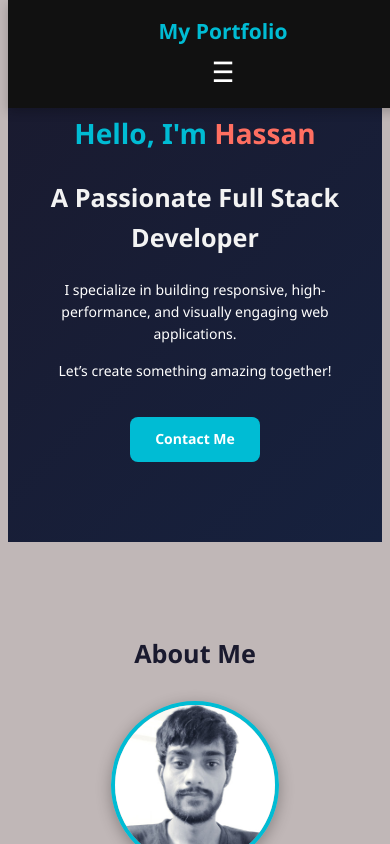
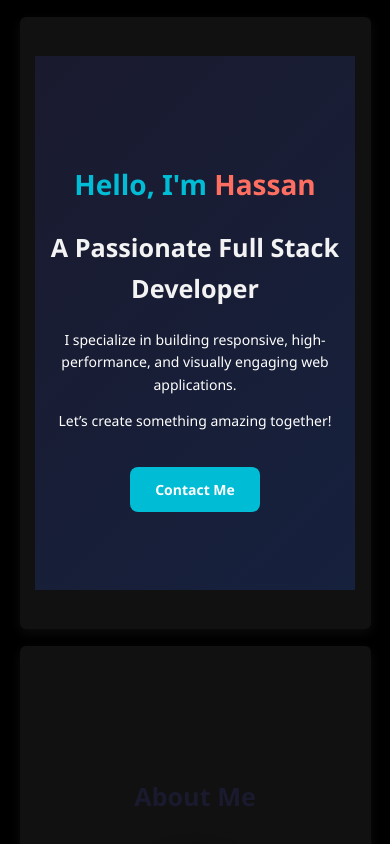
Before and after one commit to hassanmahmoodjafri121/Portfolio, a React (Vite) app in the folder my-portfolio/: page / in a window 390 px wide. Shown: the top 844 px of the page. Built offline with nearby package versions, Linux system fonts and the light colour scheme; the HTML template or start-up script is replaced by a standard one.

Commit message:
portfolio

```diff
--- a/my-portfolio/package.json
+++ b/my-portfolio/package.json
@@ -10,6 +10,8 @@
     "lint": "eslint ."
   },
   "dependencies": {
+    "aos": "^2.3.4",
+    "crypto-js": "^4.2.0",
     "react": "^19.1.0",
     "react-dom": "^19.1.0",
     "react-icons": "^5.5.0"
--- a/my-portfolio/src/App.jsx
+++ b/my-portfolio/src/App.jsx
@@ -1,32 +1,49 @@
-// src/App.jsx
-import React, { useState } from 'react';
-import Header from './components/Header';
-import Home from './components/Hero';
-import About from './components/About';
-import Skills from './components/Skills';
-import Experience from './components/Experience';
-import Projects from './components/Projects';
-import Contact from './components/Contact';
+import React, { useEffect } from "react";
+import AOS from "aos";
+import "aos/dist/aos.css";
+
+import Home from "./components/Hero";
+import About from "./components/About";
+import Skills from "./components/Skills";
+import Experience from "./components/Experience";
+import Projects from "./components/Projects";
+import Contact from "./components/Contact";
 import Footer from "./components/footer";
-import './index.css';
+import "./index.css";
 
 function App() {
-  const [menuOpen, setMenuOpen] = useState(false);
+  useEffect(() => {
+    AOS.init({
+      duration: 800,
+      once: true,
+      offset: 100,
+    });
+  }, []);
 
-  const toggleMenu = () => {
-    setMenuOpen(prev => !prev);
-  };
+  const sections = [
+    <Home />,
+    <About />,
+    <Skills />,
+    <Experience />,
+    <Projects />,
+    <Contact />,
+  ];
+
+  const delays = ["0", "200", "400", "600", "800", "1000"];
 
   return (
     <>
-      <Header menuOpen={menuOpen} toggleMenu={toggleMenu} />
       <main>
-        <Home />
-        <About />
-        <Skills />
-        <Experience /> {/* ✅ Added here */}
-        <Projects />
-        <Contact />
+        {sections.map((Component, index) => (
+          <section
+            key={index}
+            className="page-section"
+            data-aos="fade-up"
+            data-aos-delay={delays[index]}
+          >
+            {Component}
+          </section>
+        ))}
       </main>
       <Footer />
     </>
--- a/my-portfolio/src/components/Header.jsx
+++ /dev/null
@@ -1,36 +0,0 @@
-import React, { useState } from 'react';
-
-
-const Header = () => {
-  const [menuOpen, setMenuOpen] = useState(false);
-
-  const toggleMenu = () => {
-    setMenuOpen(!menuOpen);
-  };
-
-  return (
-    <header className="header">
-      <div className="container">
-        <div className="logo">My Portfolio</div>
-
-        {/* Hamburger button */}
-        <div
-          className={`menu-toggle ${menuOpen ? 'rotate' : ''}`}
-          onClick={toggleMenu}
-        >
-          &#9776;
-        </div>
-
-        {/* Nav Links */}
-        <ul className={`nav-links ${menuOpen ? 'open' : ''}`}>
-          <li><a href="#home" onClick={toggleMenu}>Home</a></li>
-          <li><a href="#about" onClick={toggleMenu}>About</a></li>
-          <li><a href="#projects" onClick={toggleMenu}>Projects</a></li>
-          <li><a href="#contact" onClick={toggleMenu}>Contact</a></li>
-        </ul>
-      </div>
-    </header>
-  );
-};
-
-export default Header;
--- a/my-portfolio/src/index.css
+++ b/my-portfolio/src/index.css
@@ -603,3 +603,120 @@ body {
     margin: 15px 0;
   }
 }
+/* index.css */
+
+.page-section {
+  opacity: 0;
+  transform: translateY(20px);
+  animation: fadeSlideUp 0.8s ease-out forwards;
+  animation-delay: var(--delay, 0s);
+  margin-bottom: 60px; /* Optional spacing between sections */
+}
+/* index.css */
+
+body {
+  margin: 0;
+  font-family: 'Segoe UI', sans-serif;
+  background-color: #f9f9f9;
+}
+
+.page-section {
+  padding: 60px 20px;
+  margin-bottom: 40px;
+  background-color: #fff;
+  border-radius: 8px;
+  box-shadow: 0 4px 12px rgba(0, 0, 0, 0.05);
+}
+
+/* Optional: smooth scroll */
+html {
+  scroll-behavior: smooth;
+}
+/* index.css */
+
+body {
+  margin: 0;
+  font-family: 'Segoe UI', sans-serif;
+  background-color: #f0f2f5;
+}
+
+.page-section {
+  background-color: #ffffff;
+  padding: 5vw 6vw;
+  margin: 4vh auto;
+  border-radius: 12px;
+  box-shadow: 0 4px 12px rgba(0, 0, 0, 0.05);
+  max-width: 1200px;
+  width: 90%;
+  box-sizing: border-box;
+}
+
+/* Responsive tweaks */
+@media (max-width: 768px) {
+  .page-section {
+    padding: 8vw 5vw;
+    margin: 3vh auto;
+    border-radius: 8px;
+  }
+}
+
+@media (max-width: 480px) {
+  .page-section {
+    padding: 10vw 4vw;
+    margin: 2vh auto;
+    border-radius: 6px;
+  }
+}
+
+/* index.css */
+
+body {
+  margin: 0;
+  font-family: 'Segoe UI', sans-serif;
+  background-color: #000000;
+  color: #ffffff;
+}
+
+.page-section {
+  background-color: #111111;
+  color: #ffffff;
+  padding: 5vw 6vw;
+  margin: 4vh auto;
+  border-radius: 12px;
+  box-shadow: 0 4px 12px rgba(255, 255, 255, 0.05);
+  max-width: 1200px;
+  width: 90%;
+  box-sizing: border-box;
+}
+
+/* Responsive tweaks */
+@media (max-width: 768px) {
+  .page-section {
+    padding: 8vw 5vw;
+    margin: 3vh auto;
+    border-radius: 8px;
+  }
+}
+
+@media (max-width: 480px) {
+  .page-section {
+    padding: 10vw 4vw;
+    margin: 2vh auto;
+    border-radius: 6px;
+  }
+}
+
+/* Optional: style buttons */
+button {
+  background-color: #ffffff;
+  color: #000000;
+  border: none;
+  padding: 10px 20px;
+  border-radius: 6px;
+  cursor: pointer;
+  transition: background-color 0.3s ease;
+}
+
+button:hover {
+  background-color: #dddddd;
+}
```
Also changed, not shown: 1 other file (tests, documents, lock files or other folders).
